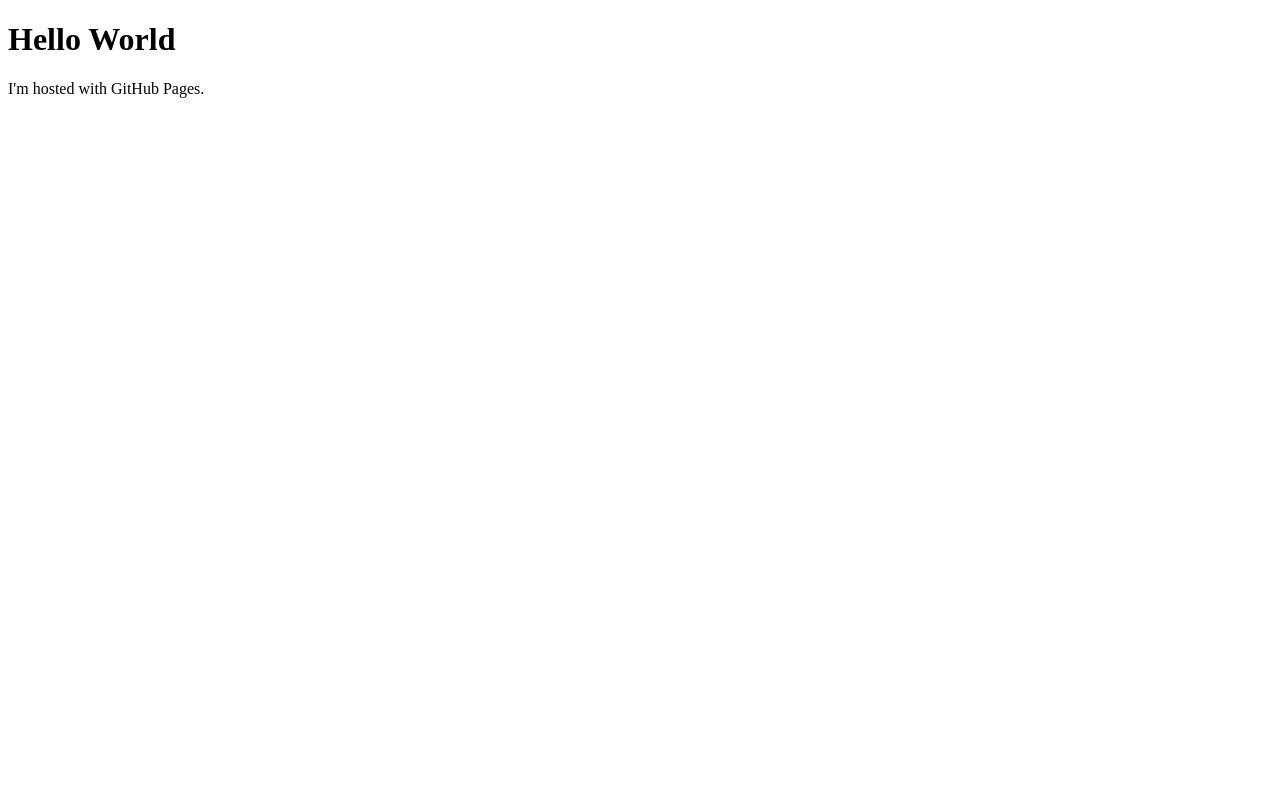
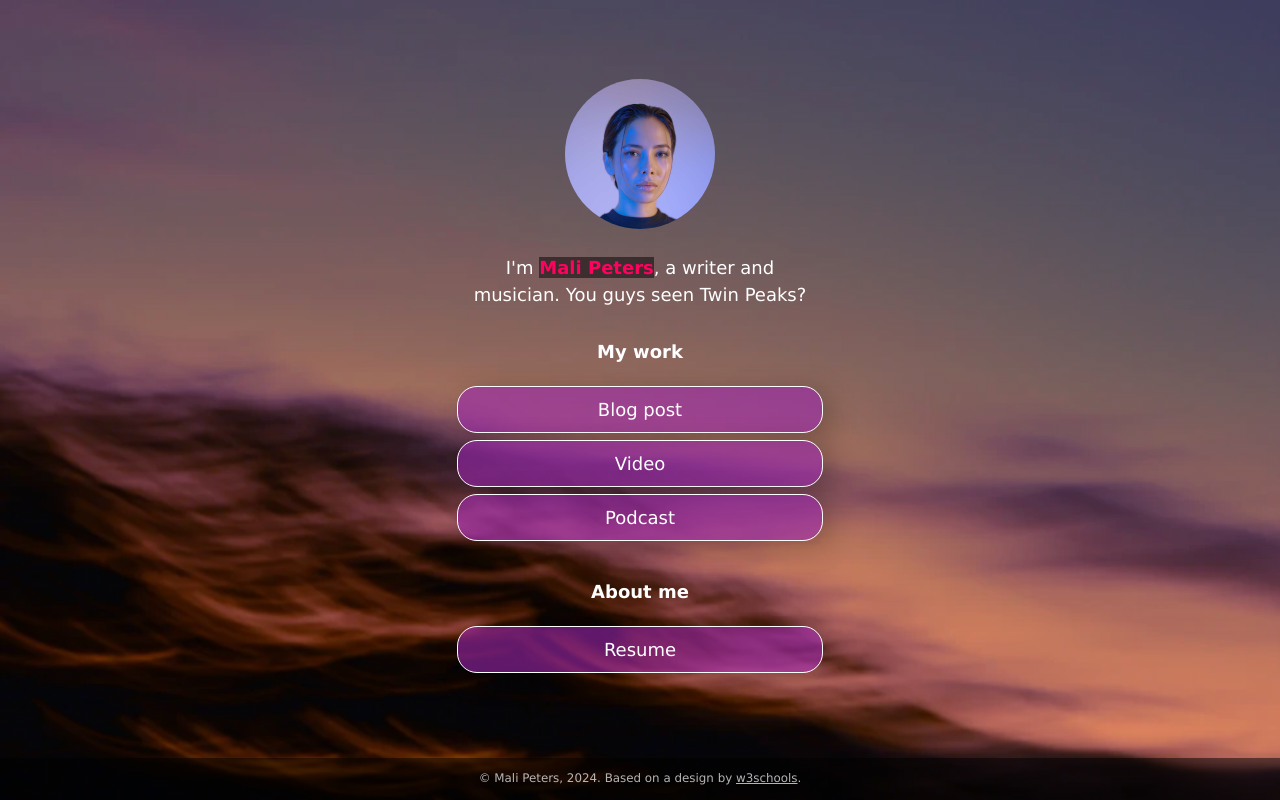
Before and after one commit to malip23/malip23.github.io, a plain HTML site: page index.html in a window 1280 px wide. Drawn offline with Linux system fonts and the light colour scheme.

Commit message:
Added website template

```diff
--- /dev/null
+++ b/css/style.css
@@ -0,0 +1,231 @@
+:root {
+    --primaryText: #fff;
+    --secondaryText: #ff015e;
+    --primary: rgba(156, 39, 176, .60);
+    --secondary: rgba(255, 1, 94, .60);
+    --buttonHover: rgba(156, 39, 176, .40);
+    --smallButtonHover: rgba(0, 0, 0, .25);
+}
+
+html {
+    box-sizing: border-box;
+    /* keeps button boxes within phone screen width */
+    -ms-text-size-adjust: 100%;
+    -webkit-text-size-adjust: 100%;
+    height: 100%;
+}
+
+*,
+*:before,
+*:after {
+    box-sizing: inherit;
+}
+
+body {
+    margin: 0;
+    min-height: 100%;
+    /* The image used for the site background. Try changing skyscape.jpg to stars.jpg. Put a replacement photo in the images folder and, in line 21 below, replace skyscape.jpg with yourbackgroundfilename.jpg */
+    /* The linear gradient darkens the image, like putting a sunglasses lens on top of it. If you want to darken the image even more, change 0.1 (both times) to 0.3 or higher */
+    background: linear-gradient(rgba(0, 0, 0, 0.1), rgba(0, 0, 0, 0.1)), url(../images/skyscape.jpg);
+    /* Prevents the browser from repeating or "tiling" the background image */
+    background-repeat: no-repeat;
+    background-position: center;
+    /* Freezes the image so that even the content scrolls down, the background stays put */
+    background-attachment: fixed;
+    /* Resizes the background image to cover the entire container */
+    background-size: cover;
+    font-family: Futura, Verdana, sans-serif;
+    line-height: 1.5;
+    font-size: 18px;
+    display: flex;
+    flex-direction: column;
+    justify-content: space-around;
+    align-items: center;
+}
+
+h1 {
+    font-size: 1em;
+}
+
+h2 {
+    font-size: 1em;
+    margin-bottom: 0;
+}
+
+img {
+    margin: .5em 1em;
+    /* border: 1px solid #ccc; */
+    border-radius: 50%;
+    height: 150px;
+    max-width: 100%;
+    object-fit: cover;
+    /* Resizes the image to cover the entire container */
+}
+
+.container {
+    text-align: center;
+    width: 100%;
+    padding: 0;
+    margin-right: auto;
+    margin-left: auto;
+    flex: 1;
+    display: flex;
+    flex-direction: column;
+    justify-content: center;
+}
+
+.image-container {
+    text-align: center;
+    width: 100%;
+}
+
+.main-text-color {
+    color: var(--primaryText);
+}
+
+.name {
+    color: var(--secondaryText);
+}
+
+.name strong {
+    background-color: rgba(0, 0, 0, 0.50);
+}
+
+.section-header {
+    padding-top: .5em;
+}
+
+.button,
+.intro,
+.links-container,
+.slidedown,
+.external-link {
+    width: 100%;
+    min-width: 50%;
+    padding: .5em 1em;
+    text-decoration: none;
+    color: inherit;
+    text-align: center;
+}
+
+.button, .external-link {
+    border: 1px solid var(--primaryText);
+    border-radius: 20px;
+    box-shadow: 7px 6px 28px 1px rgba(0, 0, 0, 0.24);
+    overflow: hidden;
+    white-space: nowrap;
+    display: inline-block;
+    background-color: var(--primary);
+    cursor: pointer;
+    transition: 0.2s all;
+}
+
+.button:not(.highlight) {
+    background-color: var(--primary);
+}
+
+@media (hover: hover) {
+    .button:hover { background-color: var(--buttonHover); }
+}
+
+.button.highlight {
+    background-color: var(--secondary);
+}
+
+.button:active, .external-link:active {
+    transform: scale(0.98);
+    /* Scaling button to 0.98 to its original size */
+    box-shadow: 3px 2px 22px 1px rgba(0, 0, 0, 0.24);
+    /* Lowering the shadow */
+}
+
+.intro {
+    margin: 0 auto;
+}
+
+.section {
+    margin-top: 1em;
+}
+
+.slidedown {
+    margin: 0 auto;
+    padding: 0;
+    -webkit-transition: height .4s ease;
+    -o-transition: height .4s ease;
+    transition: height .4s ease;
+    overflow: hidden;
+    height: 0;
+}
+
+.external-link {
+    border: 1px solid var(--primaryText);
+    border-radius: 20px;
+    background-color: transparent;
+    display: flex;
+    align-items: center;
+    justify-content: center;
+    padding: 0;
+    margin: .5em auto 1.5em auto;
+    text-decoration: none;
+    color: inherit;
+    height: 2em;
+    width: 6em;
+}
+
+.external-link:hover {
+    background-color: var(--smallButtonHover)
+}
+
+.description {
+    display: flex;
+    text-align: left;
+    flex-direction: column;
+    padding: 0 .6em;
+}
+
+.description > p {
+    margin: .5em 0;
+}
+
+.footer {
+  font-size: .66em;
+  background-color: rgba(0, 0, 0, .5);
+  color: rgba(225, 225, 225, .8);
+  text-decoration: none;
+  width: 100%;
+  min-height: 3em;
+  display: flex;
+  align-items: center;
+  justify-content: center;
+  position: relative;
+}
+
+.footer a {
+    color: inherit;
+}
+
+/* Media queries allow you to change style properties according to the screen width. In this case, if the screen is AT LEAST 540 pixels wide (bigger than a standard phone), the .container resizes to 540 pixels and the buttons and intro resize to 85% of the container width */
+@media (min-width: 540px) {
+    .container {
+        max-width: 540px;
+    }
+
+    .button,
+    .intro,
+    .slidedown {
+        width: 85%;
+    }
+}
+
+/* If the screen is AT LEAST 768 pixels wide (standard tablet or larger), the .container resizes to 750 pixels and the buttons and intro resize to 40% of the container width */
+@media (min-width: 768px) {
+    .container {
+        max-width: 768px;
+    }
+
+    .button,
+    .intro,
+    .slidedown {
+        width: 40%;
+    }
+}
--- a/index.html
+++ b/index.html
@@ -1,7 +1,74 @@
 <!DOCTYPE html>
-<html>
-    <body>
-        <h1>Hello World</h1>
-        <p>I'm hosted with GitHub Pages.</p>
-    </body>
+<!-- This page is adapted from w3schools "How to make a link tree website https://www.w3schools.com/howto/howto_website_create_linktree.asp" -->
+<html lang="en">
+
+<head>
+  <meta charset="utf-8" />
+  <meta name="viewport" content="width=device-width, initial-scale=1" />
+  <!-- Add your name below -->
+  <title>Mali Peters</title>
+  <link rel="stylesheet" href="css/style.css">
+</head>
+
+<body class="main-text-color">
+  <!-- Content container. Everything except footer goes here -->
+  <div class="container">
+    <!-- Image and name container. Put your replacement photo—which you should crop to be square—in the images folder, then change the source attribute to images/yourportraitfilename.jpg. This path says, "Look in the images folder for yourportraitfilename.jpg." Be sure to change the alt text, too. -->
+    <div class="image-container">
+      <img src="images/portrait.jpg" alt="Photo by Art Hauntington">
+    </div>
+    <div class="intro">
+      I'm <span class="name"><strong>Mali Peters</strong></span>, a writer and musician. You guys seen Twin Peaks?
+    </div>
+    <div class="section-header">
+      <h1>My work</h1>
+    </div>
+    <!-- Replace the # inside of the href="#" with your links. -->
+    <div class="links-container">
+      <div class="button toggle">Blog post</div>
+      <div class="slidedown">
+        <div class="description">
+          <h2>Blog post title</h2>
+          <p>Here, add a short but appealing description of your blog post.</p>
+          <a href="#" class="external-link" target="_blank">Read</a>
+        </div>
+      </div>
+
+      <div class="button toggle">Video</div>
+      <div class="slidedown">
+        <div class="description">
+          <h2>Video title</h2>
+          <p>Add a short but appealing description of your video.</p>
+          <a href="#" class="external-link" target="_blank">Watch</a>
+        </div>
+      </div>
+
+      <div class="button toggle">Podcast</div>
+      <div class="slidedown">
+        <div class="description">
+          <h2>Podcast title</h2>
+          <p>Add a short but appeali`ng description of your podcast</p>
+          <a href="#" class="external-link" target="_blank">Listen</a>
+        </div>
+      </div>
+    </div>
+
+    <!-- Replace # with PDF from Google Docs, or replace the entire section with whatever you want. Or delete it! Or add another section below it!-->
+    <div class="section-header">
+      <h1>About me</h1>
+    </div>
+
+    <div class="links-container">
+      <a href="https://drive.google.com" class="button" target="_blank">Resume</a>
+    </div>
+
+  </div>
+  <div class="footer">
+    <p>© Mali Peters, 2024. Based on a design by <a
+        href="https://www.w3schools.com/howto/howto_website_create_linktree.asp" target="_blank">w3schools</a>.
+    </p>
+  </div>
+  <script type="text/javascript" src="js/slider.js"></script>
+</body>
+
 </html>
--- /dev/null
+++ b/js/slider.js
@@ -0,0 +1,19 @@
+document.addEventListener("DOMContentLoaded", () => {
+  const a = document.querySelectorAll(".toggle");
+  a.forEach((e) => {
+    e.addEventListener("click", function () {
+      let slider = this.nextElementSibling;
+      if (slider.style.height) {
+        slider.style.height = null;
+        e.classList.remove("highlight");
+      } else {
+        document.querySelectorAll(".toggle.highlight").forEach((f) => {
+          f.classList.remove("highlight");
+          f.nextElementSibling.style.height = null;
+        });
+        e.classList.add("highlight");
+        slider.style.height = slider.scrollHeight + "px";
+      }
+    })
+  })
+})
```
Also changed, not shown: images/portrait.jpg (added), images/skyscape.jpg (added), images/stars.jpg (added), 1 other file.
